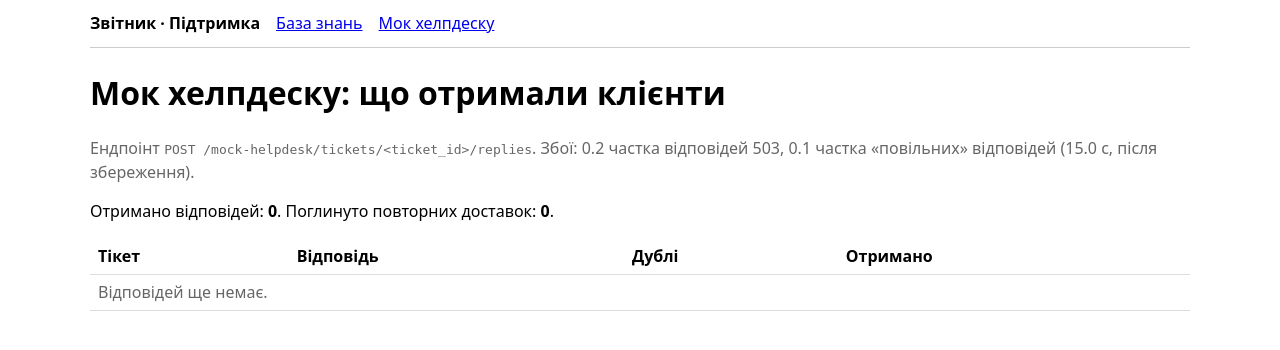
After one commit to forrex322/helpdesk-ai-drafts, a Django app: page /mock-helpdesk/ in a window 1280 px wide. The commit adds this page. Shown: the top 350 px of the page. Run offline with Django 5.2, Linux system fonts and the light colour scheme; data that the repository does not hold is empty.

Commit message:
Reply Delivery with Idempotency-Key, and the mock Helpdesk
The worker delivers approved Replies to reply_url with a per-Ticket
Idempotency-Key that stays the same across retries. 201/2xx -> sent;
5xx, 408/425/429, network errors and timeouts -> retry with backoff
(8 attempts, then send_failed); other 4xx -> send_failed at once.

The mock Helpdesk injects 503s and late answers (stored first, answered
after the caller's timeout), absorbs repeated keys, and shows what each
Customer received. The idempotency key migration gives existing Tickets
distinct keys. Closes ticket 07.

Co-Authored-By: Claude Opus 5.5 <noreply@anthropic.com>

```diff
--- a/helpdesk/urls.py
+++ b/helpdesk/urls.py
@@ -15,6 +15,7 @@ urlpatterns = [
     path('webhooks/helpdesk', helpdesk_webhook, name='helpdesk-webhook'),
     path('tickets/', include('tickets.urls')),
     path('kb/', include('knowledge_base.urls')),
+    path('mock-helpdesk/', include('mock_helpdesk.urls')),
     path('', include('django.contrib.auth.urls')),
     path('', RedirectView.as_view(pattern_name='tickets:list', permanent=False)),
     path('admin/', admin.site.urls),
--- /dev/null
+++ b/mock_helpdesk/urls.py
@@ -0,0 +1,10 @@
+from django.urls import path
+
+from . import views
+
+app_name = "mock_helpdesk"
+
+urlpatterns = [
+    path("", views.received_replies, name="replies"),
+    path("tickets/<str:ticket_id>/replies", views.post_reply, name="post-reply"),
+]
--- /dev/null
+++ b/mock_helpdesk/views.py
@@ -0,0 +1,71 @@
+"""A stand-in for the real Helpdesk's reply API, with fault injection.
+
+Randomly answers 503 without storing the Reply, or stores it and then
+answers too late for the caller's timeout. Deduplicates by Idempotency-Key.
+"""
+
+import json
+import logging
+import random
+import time
+
+from django.conf import settings
+from django.db.models import F, Sum
+from django.http import JsonResponse
+from django.shortcuts import render
+from django.views.decorators.csrf import csrf_exempt
+from django.views.decorators.http import require_POST
+
+from .models import MockReply
+
+logger = logging.getLogger(__name__)
+
+
+@csrf_exempt
+@require_POST
+def post_reply(request, ticket_id):
+    try:
+        payload = json.loads(request.body)
+        message = payload["message"]
+    except (json.JSONDecodeError, UnicodeDecodeError, KeyError, TypeError):
+        return JsonResponse({"error": "Expected JSON with ticket_id and message."}, status=400)
+    if not isinstance(message, str) or not message.strip():
+        return JsonResponse({"error": "message must be a non-empty string."}, status=400)
+
+    roll = random.random()
+    if roll < settings.MOCK_HELPDESK_FAILURE_RATE:
+        logger.info("Mock Helpdesk: injected 503 for %s", ticket_id)
+        return JsonResponse({"error": "Service temporarily unavailable (injected)."}, status=503)
+
+    key = request.headers.get("Idempotency-Key") or None
+    if key:
+        reply, created = MockReply.objects.get_or_create(
+            idempotency_key=key, defaults={"ticket_id": ticket_id, "message": message}
+        )
+        if not created:
+            MockReply.objects.filter(pk=reply.pk).update(duplicate_deliveries=F("duplicate_deliveries") + 1)
+            logger.info("Mock Helpdesk: duplicate delivery for %s absorbed", ticket_id)
+    else:
+        reply = MockReply.objects.create(ticket_id=ticket_id, message=message)
+
+    if roll < settings.MOCK_HELPDESK_FAILURE_RATE + settings.MOCK_HELPDESK_SLOW_RATE:
+        logger.info("Mock Helpdesk: stored %s, answering late (injected)", ticket_id)
+        time.sleep(settings.MOCK_HELPDESK_SLOW_SECONDS)
+    return JsonResponse({"id": reply.pk, "ticket_id": ticket_id}, status=201)
+
+
+def received_replies(request):
+    replies = MockReply.objects.all()[:200]
+    totals = MockReply.objects.aggregate(duplicates=Sum("duplicate_deliveries"))
+    return render(
+        request,
+        "mock_helpdesk/replies.html",
+        {
+            "replies": replies,
+            "total": MockReply.objects.count(),
+            "duplicates": totals["duplicates"] or 0,
+            "failure_rate": settings.MOCK_HELPDESK_FAILURE_RATE,
+            "slow_rate": settings.MOCK_HELPDESK_SLOW_RATE,
+            "slow_seconds": settings.MOCK_HELPDESK_SLOW_SECONDS,
+        },
+    )
--- a/templates/base.html
+++ b/templates/base.html
@@ -26,6 +26,7 @@
       <a href="{% url 'tickets:list' %}">Звернення</a>
     {% endif %}
     <a href="{% url 'knowledge_base:list' %}">База знань</a>
+    <a href="{% url 'mock_helpdesk:replies' %}">Мок хелпдеску</a>
     {% block nav_extra %}{% endblock %}
     {% if user.is_authenticated %}
       <form method="post" action="{% url 'logout' %}">{% csrf_token %}<button>Вийти ({{ user.username }})</button></form>
--- /dev/null
+++ b/templates/mock_helpdesk/replies.html
@@ -0,0 +1,26 @@
+{% extends "base.html" %}
+{% block title %}Мок хелпдеску · Звітник{% endblock %}
+{% block head %}<meta http-equiv="refresh" content="15">{% endblock %}
+{% block content %}
+  <h1>Мок хелпдеску: що отримали клієнти</h1>
+  <p class="muted">
+    Ендпоінт <code>POST /mock-helpdesk/tickets/&lt;ticket_id&gt;/replies</code>.
+    Збої: {{ failure_rate }} частка відповідей 503, {{ slow_rate }} частка «повільних» відповідей ({{ slow_seconds }} с, після збереження).
+  </p>
+  <p>Отримано відповідей: <strong>{{ total }}</strong>. Поглинуто повторних доставок: <strong>{{ duplicates }}</strong>.</p>
+  <table>
+    <thead><tr><th>Тікет</th><th>Відповідь</th><th>Дублі</th><th>Отримано</th></tr></thead>
+    <tbody>
+      {% for reply in replies %}
+        <tr data-ticket-id="{{ reply.ticket_id }}" data-duplicates="{{ reply.duplicate_deliveries }}">
+          <td>{{ reply.ticket_id }}</td>
+          <td><pre>{{ reply.message }}</pre></td>
+          <td>{{ reply.duplicate_deliveries }}</td>
+          <td class="muted">{{ reply.received_at|date:"d.m.Y H:i:s" }}</td>
+        </tr>
+      {% empty %}
+        <tr><td colspan="4" class="muted">Відповідей ще немає.</td></tr>
+      {% endfor %}
+    </tbody>
+  </table>
+{% endblock %}
--- a/templates/tickets/detail.html
+++ b/templates/tickets/detail.html
@@ -9,6 +9,7 @@
     <tr><th>Отримано</th><td>{{ ticket.created_at|date:"d.m.Y H:i:s" }}</td></tr>
     <tr><th>Подія</th><td class="muted">{{ ticket.event_id }}</td></tr>
     <tr><th>Спроб</th><td>{{ ticket.attempts }}</td></tr>
+    {% if ticket.sent_at %}<tr><th>Надіслано клієнту</th><td>{{ ticket.sent_at|date:"d.m.Y H:i:s" }}</td></tr>{% endif %}
     {% if ticket.last_error %}<tr><th>Остання помилка</th><td class="error">{{ ticket.last_error }}</td></tr>{% endif %}
   </table>
 
--- a/tickets/models.py
+++ b/tickets/models.py
@@ -1,3 +1,5 @@
+import uuid
+
 from django.conf import settings
 from django.db import models
 from django.utils import timezone
@@ -41,6 +43,10 @@ class Ticket(models.Model):
     )
     moderated_at = models.DateTimeField(null=True, blank=True)
 
+    # Sent as `Idempotency-Key` on every Delivery attempt of this Ticket's Reply (ADR-0002).
+    reply_idempotency_key = models.UUIDField(default=uuid.uuid4, unique=True, editable=False)
+    sent_at = models.DateTimeField(null=True, blank=True)
+
     created_at = models.DateTimeField(auto_now_add=True, db_index=True)
     updated_at = models.DateTimeField(auto_now=True)
 
```
Also changed, not shown: mock_helpdesk/models.py (added, +15 -0 lines), tests/test_delivery.py (added, +147 -0 lines), tests/test_mock_helpdesk.py (added, +63 -0 lines), tickets/helpdesk.py (added, +41 -0 lines), tickets/worker.py (+25 -1 lines), .scratch/support-drafts/issues/07-reply-delivery-and-mock-helpdesk.md, mock_helpdesk/migrations/0001_mock_reply.py (added), tickets/migrations/0005_delivery.py (added).
